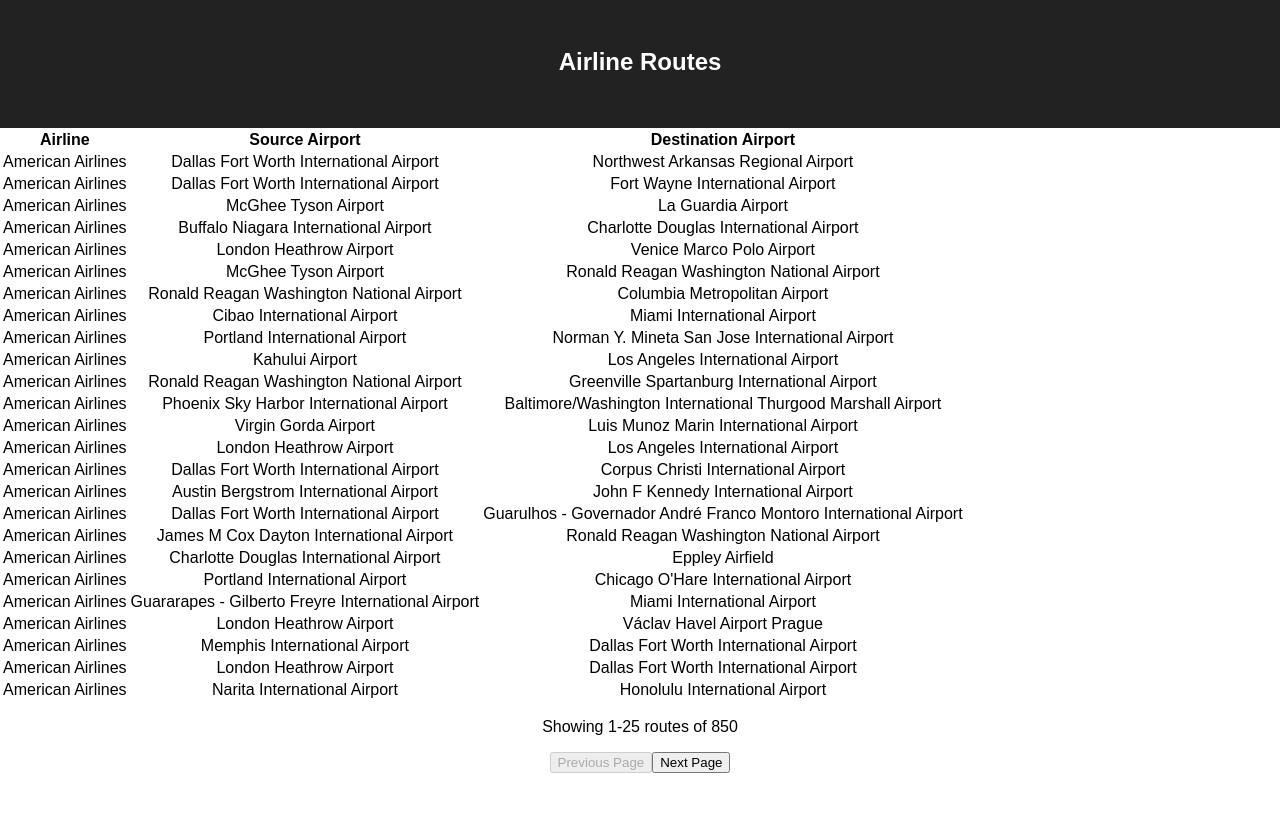
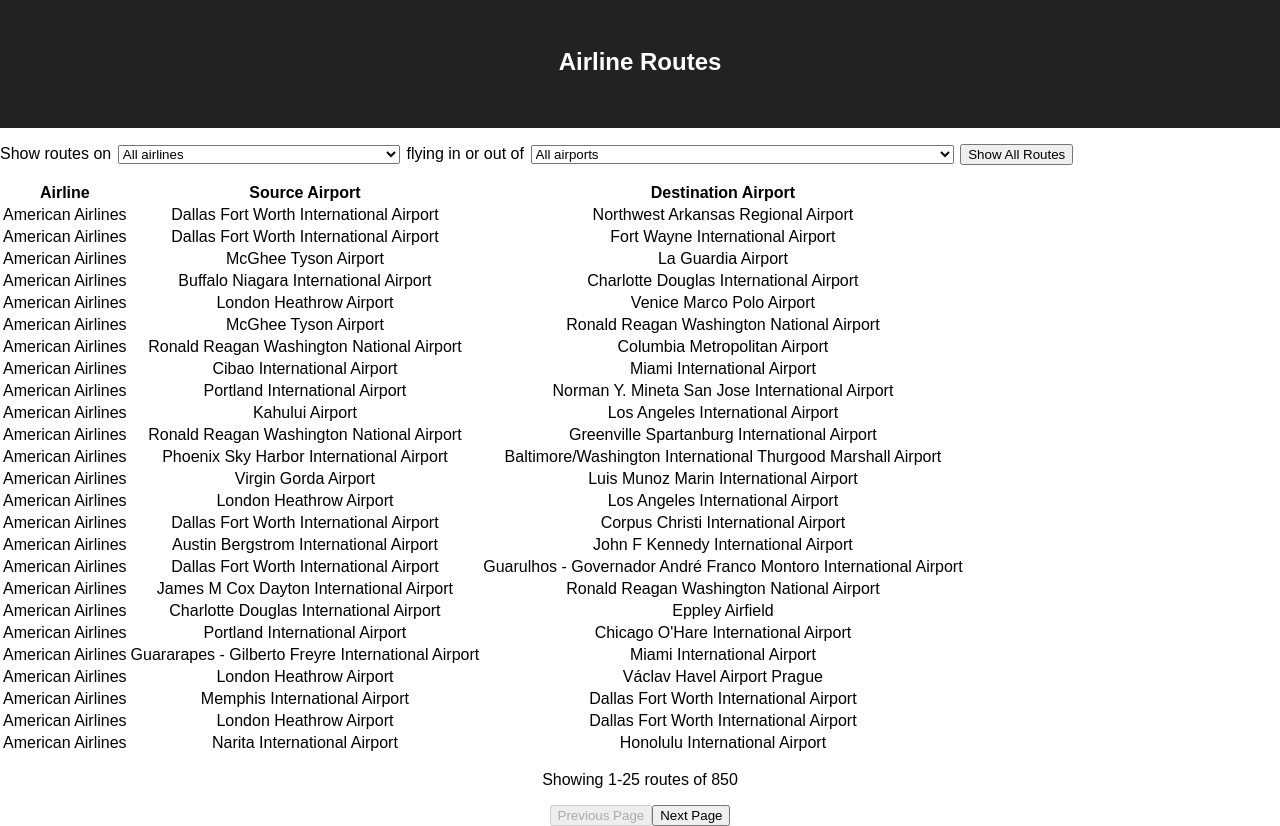
Before and after one commit to Jjanzen27/Airline-App, a React (Create React App) app: page / in a window 1280 px wide. Before the commit the page ends 800 px from the top, so only its background shows below. Built offline with nearby package versions, Linux system fonts and the light colour scheme.

Commit message:
drop down munus to select airline or airport

```diff
--- a/src/App.js
+++ b/src/App.js
@@ -1,7 +1,21 @@
 import React from 'react';
 import './App.css';
 import data from "./data.js";
-import Table from "./components/Table.js"
+import Table from "./components/Table.js";
+
+const Select = ({options, allTitle}) => {
+
+  const getOptions = () => {
+    return options.map(o => <option key={o}>{o}</option>);
+  };
+
+  return (
+    <select>
+      <option defaultValue>{allTitle}</option>
+      {getOptions()};
+    </select>
+  );
+};
 
 const App = () => {
 
@@ -29,11 +43,33 @@
 
   }
 
+  const filteredAirlines = () => {
+    let airlines = data.routes.map(o => data.getAirlineById(o.airline));
+
+    airlines = new Set(airlines);
+
+    return [...airlines];
+  };
+
+  const filteredAirports = () => {
+    let airports = data.routes.map(airport => data.getAirportByCode(airport.src));
+
+    airports = new Set(airports);
+
+    return [...airports];
+  };
+
   return (
   <div className="app">
   <header className="header">
     <h1 className="title">Airline Routes</h1>
   </header>
+  <p>Show routes on
+    <Select  options={filteredAirlines()} allTitle="All airlines"/>
+    flying in or out of
+    <Select options={filteredAirports()} allTitle="All airports"/>
+    <button>Show All Routes</button>
+  </p>
   <section>
     <Table className="routes-table" columns={columns} rows={rows} format=""/>
   </section>
```
